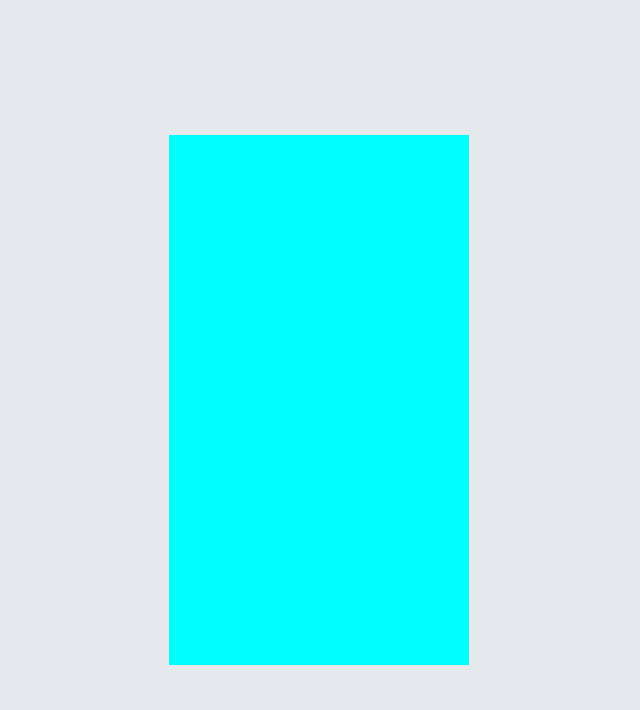
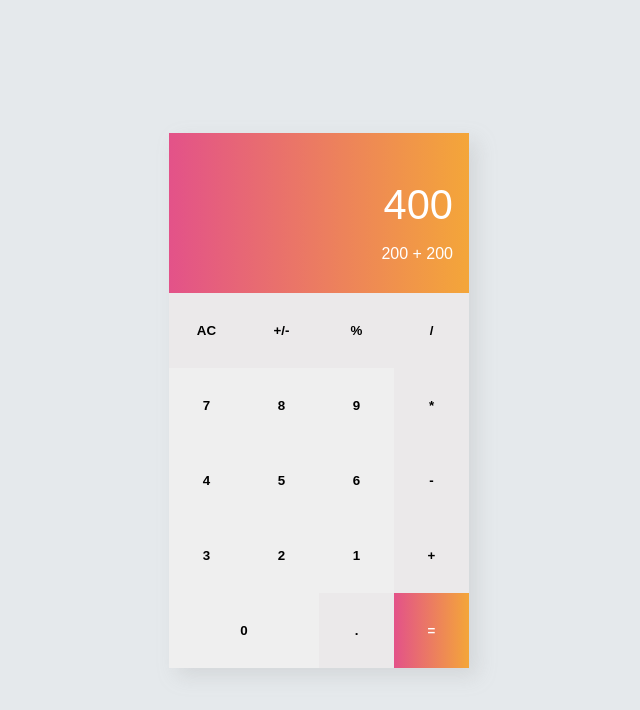
Before and after one commit to richardingwe/vanilla-js-calculator, a plain HTML site: page index.html in a window 1280 px wide. Shown: the whole page, without its empty margins (321-961 px from the left). Drawn offline with Linux system fonts and the light colour scheme.

Commit message:
done with UI

```diff
--- a/index.html
+++ b/index.html
@@ -9,8 +9,31 @@
 	</head>
 	<body>
 		<div class="calc_container">
-			<div class="screen"></div>
-			<div class="body"></div>
+			<div class="screen">
+				<div class="answer">400</div>
+				<div class="question">200 + 200</div>
+			</div>
+			<div class="body">
+				<button class="btn bg_gray">AC</button>
+				<button class="btn bg_gray">+/-</button>
+				<button class="btn bg_gray">%</button>
+				<button class="btn bg_gray">/</button>
+				<button class="btn">7</button>
+				<button class="btn">8</button>
+				<button class="btn">9</button>
+				<button class="btn bg_gray">*</button>
+				<button class="btn">4</button>
+				<button class="btn">5</button>
+				<button class="btn">6</button>
+				<button class="btn bg_gray">-</button>
+				<button class="btn">3</button>
+				<button class="btn">2</button>
+				<button class="btn">1</button>
+				<button class="btn bg_gray">+</button>
+				<button class="btn zero">0</button>
+				<button class="btn bg_gray">.</button>
+				<button class="btn bg_gra">=</button>
+			</div>
 		</div>
 	</body>
 </html>
--- a/sass/style.scss
+++ b/sass/style.scss
@@ -13,14 +13,62 @@ body {
 	display: flex;
 	justify-content: center;
 	align-items: center;
+	font-family: sans-serif;
 
 	.calc_container {
-		background-color: aqua;
+		background-color: rgb(48, 48, 48);
 		width: 300px;
-		height: 530px;
+		filter: drop-shadow(8px 8px 10px rgba(128, 128, 128, 0.171));
 
 		.screen {
-			color: aqua;
+			width: 100%;
+			height: 160px;
+			background-image: linear-gradient(to right, #e35289, #f4a639);
+			padding-top: 3rem;
+			padding-right: 1rem;
+
+			.answer {
+				width: 100%;
+				text-align: right;
+				color: white;
+				font-size: 2.6rem;
+				margin-bottom: 1rem;
+			}
+			.question {
+				width: 100%;
+				text-align: right;
+				color: white;
+			}
+		}
+
+		.body {
+			width: 100%;
+			display: flex;
+			flex-wrap: wrap;
+
+			button.btn {
+				width: 25%;
+				border: none;
+				outline: none;
+				height: 75px;
+				font-weight: bolder;
+				cursor: pointer;
+
+				&:hover {
+					filter: brightness(90%);
+				}
+
+				&.zero {
+					width: 50%;
+				}
+				&.bg_gray {
+					background-color: #ebe9ea;
+				}
+				&.bg_gra {
+					color: white;
+					background-image: linear-gradient(to right, #e35289, #f4a639);
+				}
+			}
 		}
 	}
 }
```
Also changed, not shown: css/style.css, dist/css/style.min.css.
